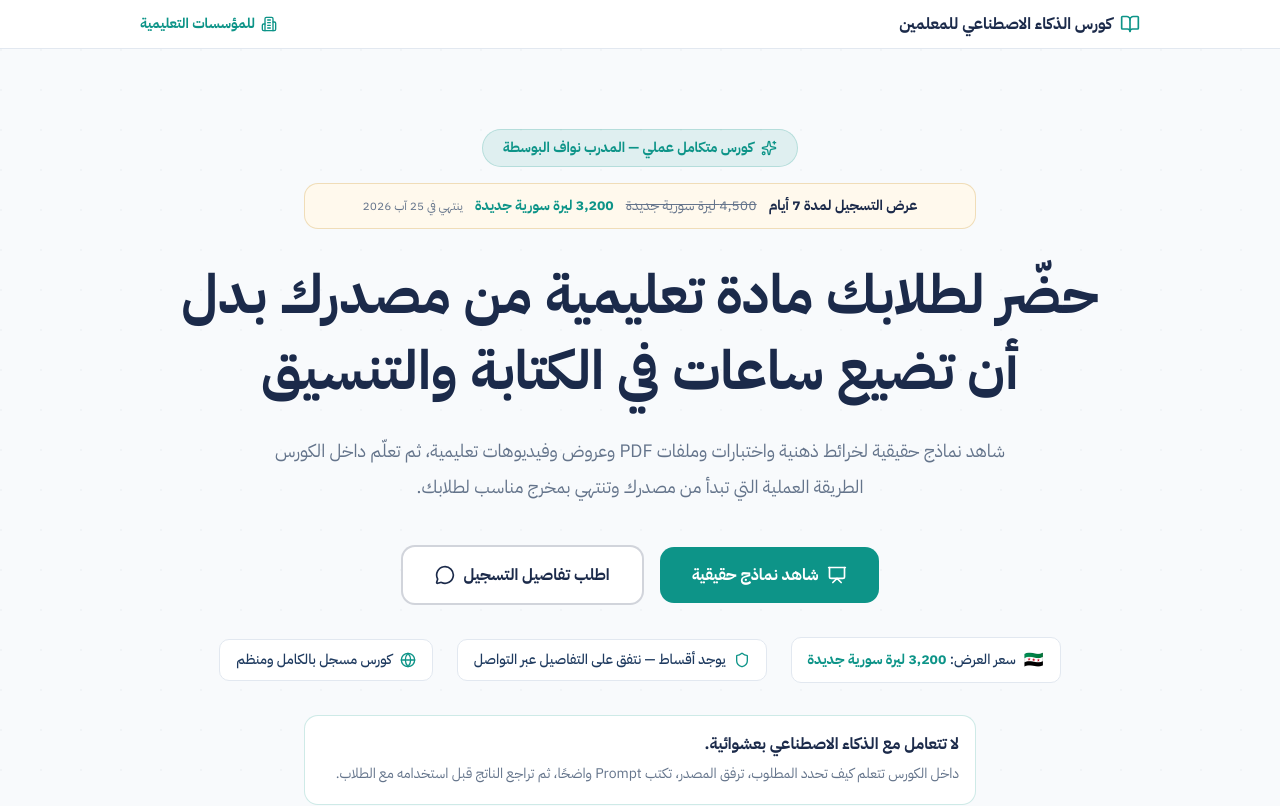
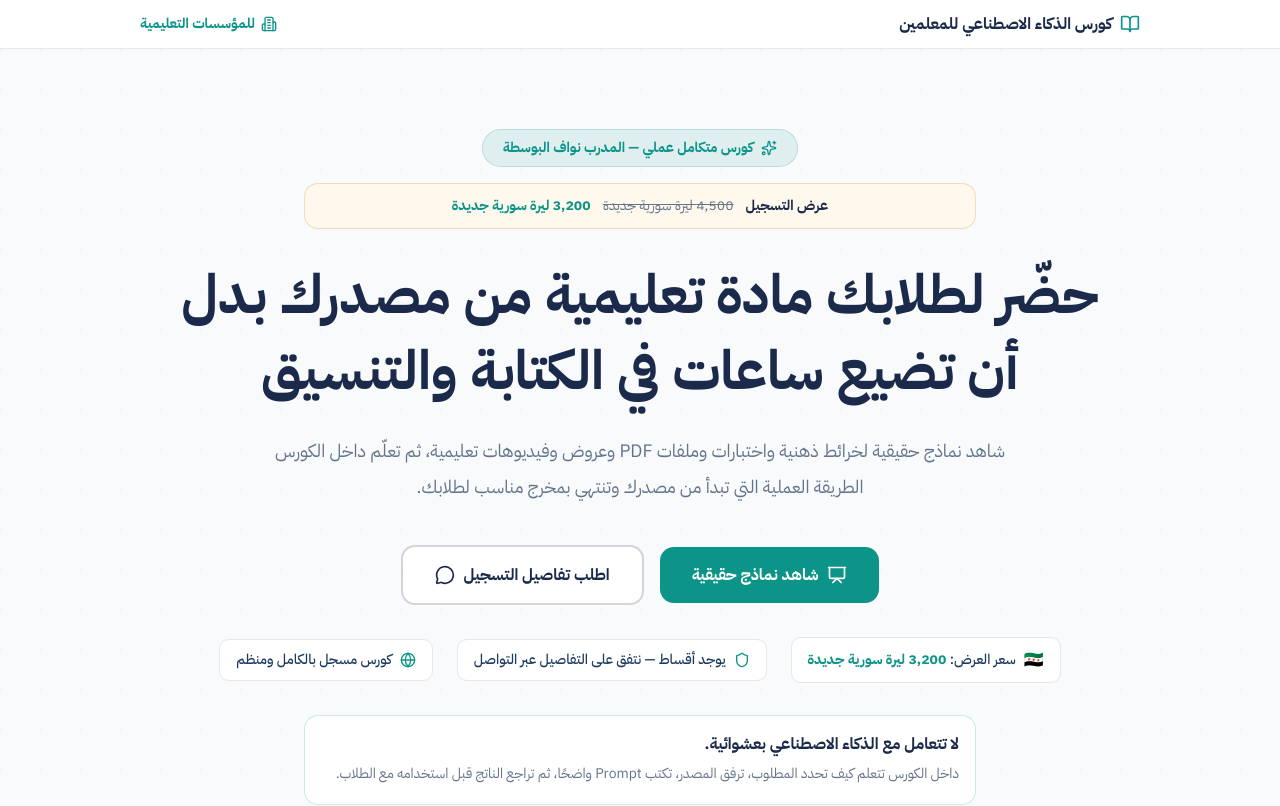
Before and after one commit to fhrrutedf/notebooklm-course-landing, a Next.js app: page / in a window 1280 px wide. Shown: the top 806 px of the page. Built offline with nearby package versions, Linux system fonts and the light colour scheme.

Commit message:
Remove course offer end date

```diff
--- a/src/app/page.tsx
+++ b/src/app/page.tsx
@@ -35,7 +35,6 @@ export default function LandingPage() {
   const currentPricing = {
     price: '3,200 ليرة سورية جديدة',
     originalPrice: '4,500 ليرة سورية جديدة',
-    offerEnd: '25 آب 2026',
     currency: 'شام كاش / تحويل بنكي / أقساط لمن لا يتوفر معه المبلغ كاملًا',
   }
   const WHATSAPP_NUMBER = '963985323170'
@@ -160,10 +159,9 @@ export default function LandingPage() {
             كورس متكامل عملي — المدرب نواف البوسطة
           </div>
           <div className="mx-auto mb-7 flex max-w-2xl flex-wrap items-center justify-center gap-x-3 gap-y-2 rounded-xl border border-[#D4A853]/35 bg-[#FFF9ED] px-4 py-3 text-sm">
-            <span className="font-bold text-[#1B2A4A]">عرض التسجيل لمدة 7 أيام</span>
+            <span className="font-bold text-[#1B2A4A]">عرض التسجيل</span>
             <span className="text-[#64748B] line-through">{currentPricing.originalPrice}</span>
             <span className="font-bold text-[#0D9488]">{currentPricing.price}</span>
-            <span className="text-xs text-[#64748B]">ينتهي في {currentPricing.offerEnd}</span>
           </div>
 
           {/* H1 */}
@@ -818,12 +816,11 @@ export default function LandingPage() {
 
           {/* Price card */}
           <div className="max-w-md mx-auto bg-white border-2 border-[#0D9488] rounded-xl p-6 mb-6">
-            <div className="text-[#64748B] text-sm mb-1">سعر العرض لمدة 7 أيام</div>
+            <div className="text-[#64748B] text-sm mb-1">سعر عرض التسجيل</div>
             <div className="flex flex-wrap items-baseline justify-center gap-3 mb-2">
               <span className="text-[#64748B] line-through">{currentPricing.originalPrice}</span>
               <span className="text-3xl font-bold text-[#1B2A4A]">{currentPricing.price}</span>
             </div>
-            <div className="text-[#0D9488] text-sm font-bold mb-1">ينتهي العرض في {currentPricing.offerEnd}</div>
             <div className="text-[#64748B] text-sm font-medium mb-4">{currentPricing.currency}</div>
             <div className="bg-[#0D9488]/5 border border-[#0D9488]/20 rounded-lg p-3 mb-4 text-sm leading-loose">
               <span className="text-[#0D9488] font-bold">خيار الأقساط متاح لمن لا يتوفر معه المبلغ كاملًا</span> — نتفق على التفاصيل عبر التواصل
```
